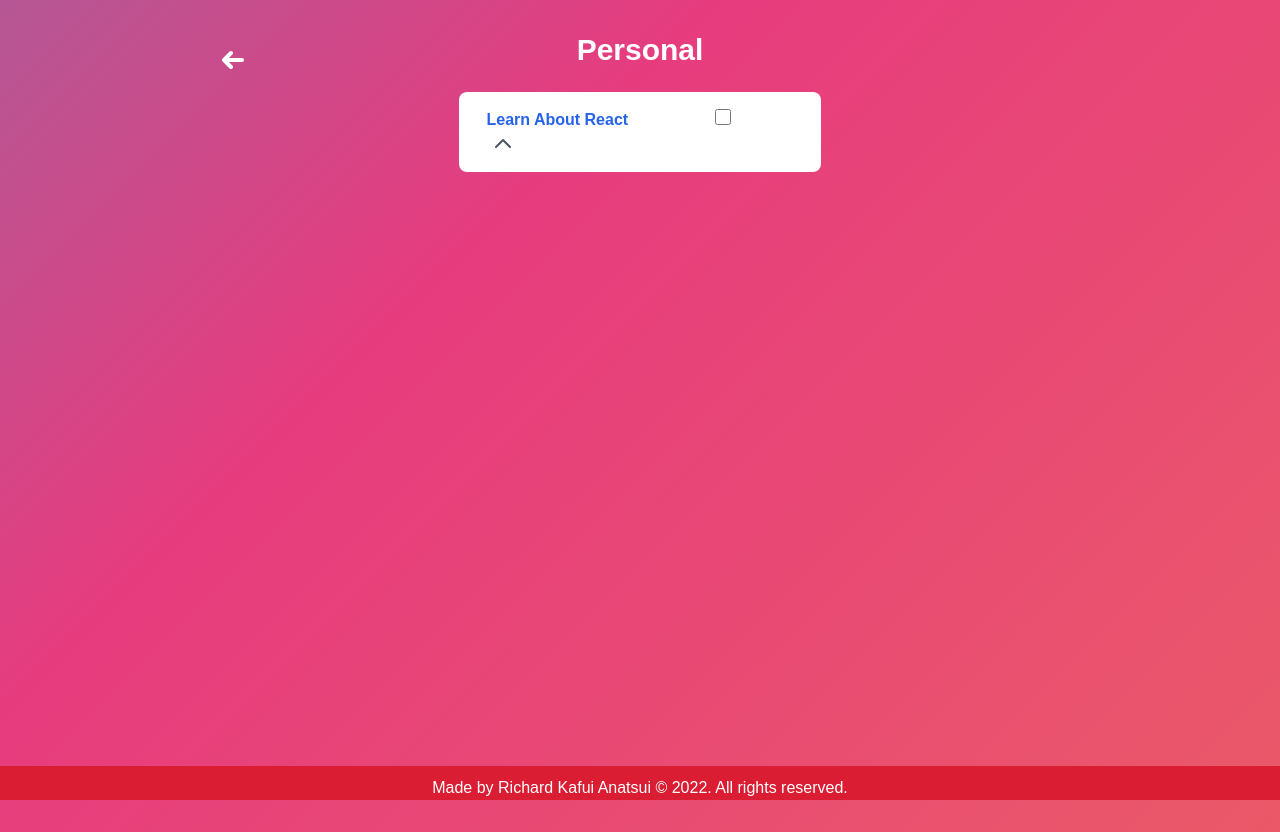
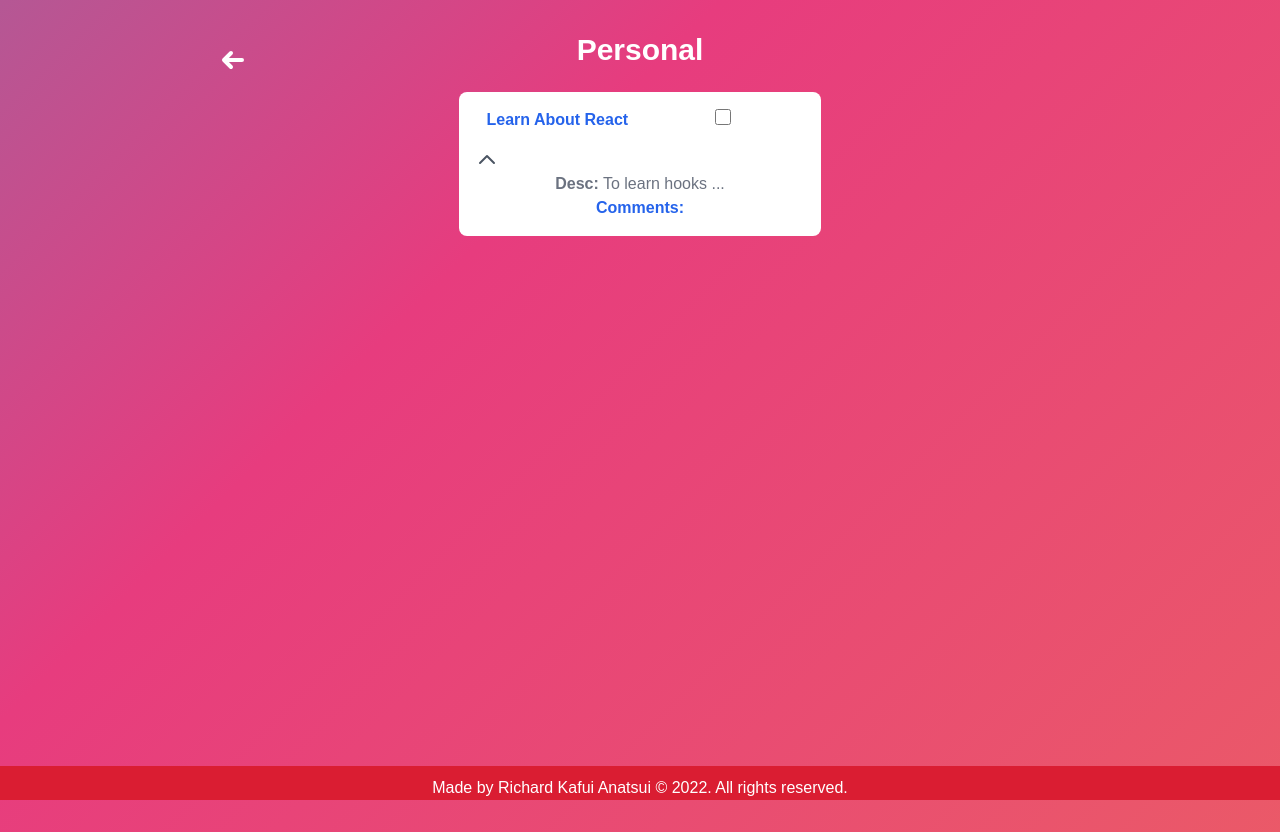
Before and after one commit to rich5k/my-todo, a React (Create React App) app: page /task/1 in a window 1280 px wide. Built offline with nearby package versions, Linux system fonts and the light colour scheme.

Commit message:
added extra-info section

```diff
--- a/src/components/TaskItem.jsx
+++ b/src/components/TaskItem.jsx
@@ -5,8 +5,8 @@ const TaskItem = () => {
         setExpanded(!isExpanded);
     };
     return (
-        <div className="TaskItem bg-white text-blue-600 font-bold my-6 mx-8 rounded-lg p-4">
-            <div className="grid grid-cols-2">
+        <div className="TaskItem bg-white text-blue-600 font-bold my-6 mx-8 rounded-lg pb-4">
+            <div className="grid grid-cols-2 p-4">
                 <div className="item-title">
                     Learn About React
                 </div>
@@ -25,6 +25,14 @@ const TaskItem = () => {
                 </svg>
                 }
             </div>
+            <div className={isExpanded? "extra-info font-thin":"extra-info font-thin hidden"}>
+                <div className="desc text-gray-500">
+                    <span className="font-bold">Desc:</span> To learn hooks ...
+                </div>
+                <div className="comments">
+                    <span className="font-bold">Comments:</span>
+                </div>
+            </div>
         </div>
      );
 }
```
